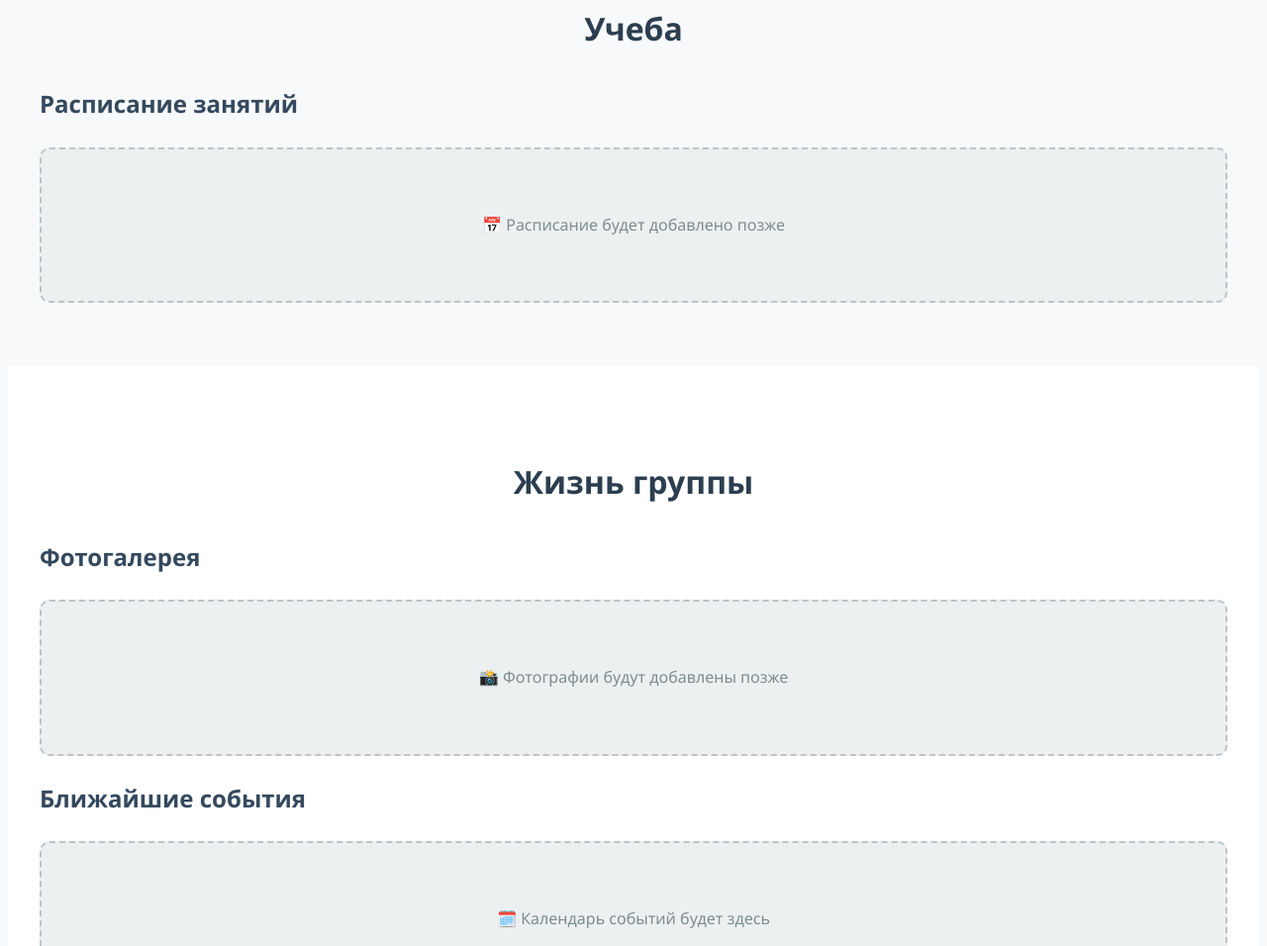
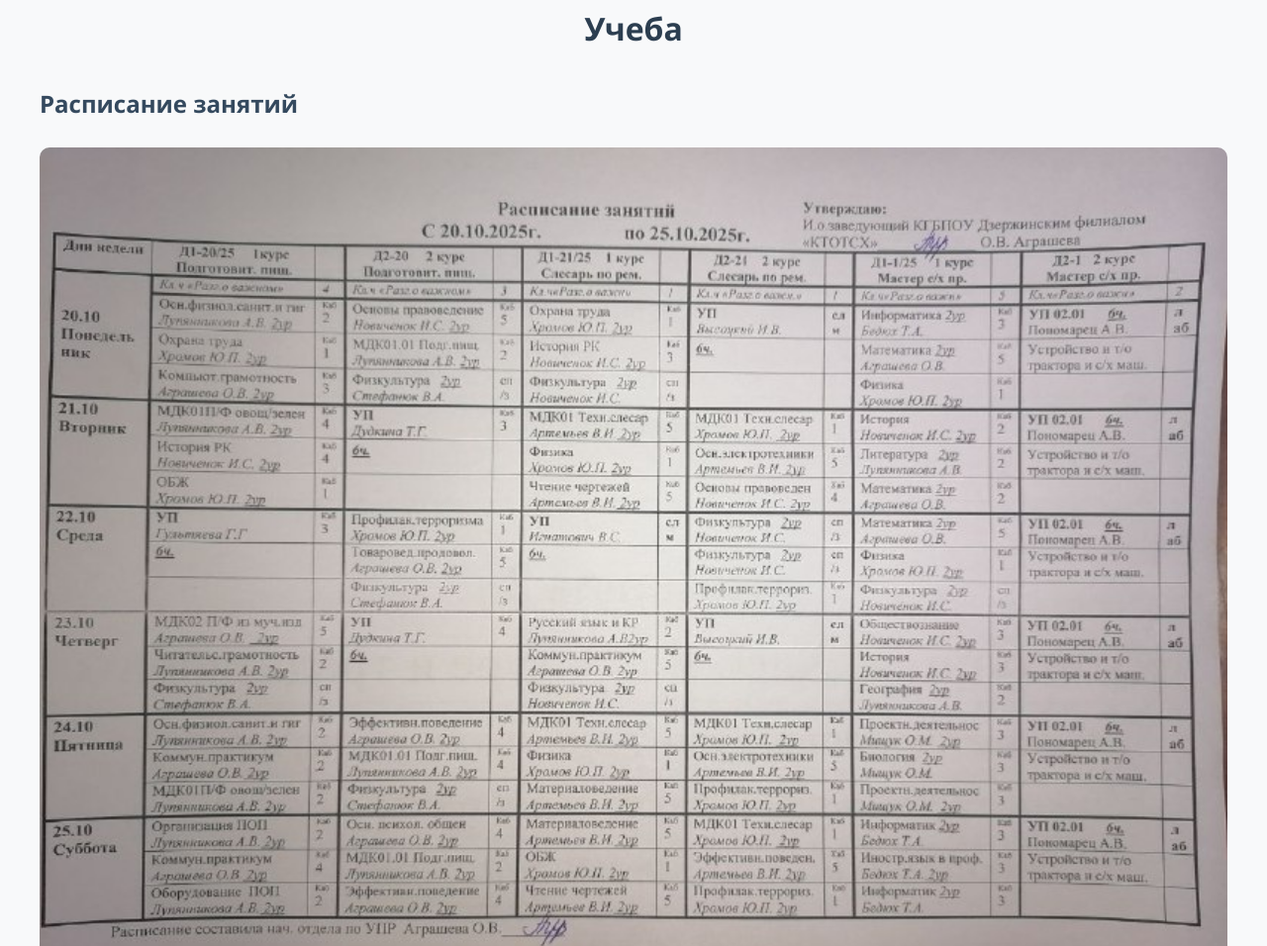
Before and after one commit to Haierkhf/-, a plain HTML site: page index.html in a window 1280 px wide. Shown: the part 2265-3221 px from the top of the page at 99% size. Drawn offline with Linux system fonts and the light colour scheme.

Commit message:
Update index.html

```diff
--- a/index.html
+++ b/index.html
@@ -155,10 +155,9 @@
                 <h2>Учеба</h2>
                 <div class="schedule">
                     <h3>Расписание занятий</h3>
-                    <div class="schedule-placeholder">
-                        <p>📅 Расписание будет добавлено позже</p>
-                        <!-- Сюда можно загрузить картинку с расписанием -->
-                    </div>
+                   <div class="schedule-image">
+    <img src="images/schedule.jpg" alt="Расписание" style="width: 100%; border-radius: 10px;">
+</div>
                 </div>
             </div>
         </section>
```
